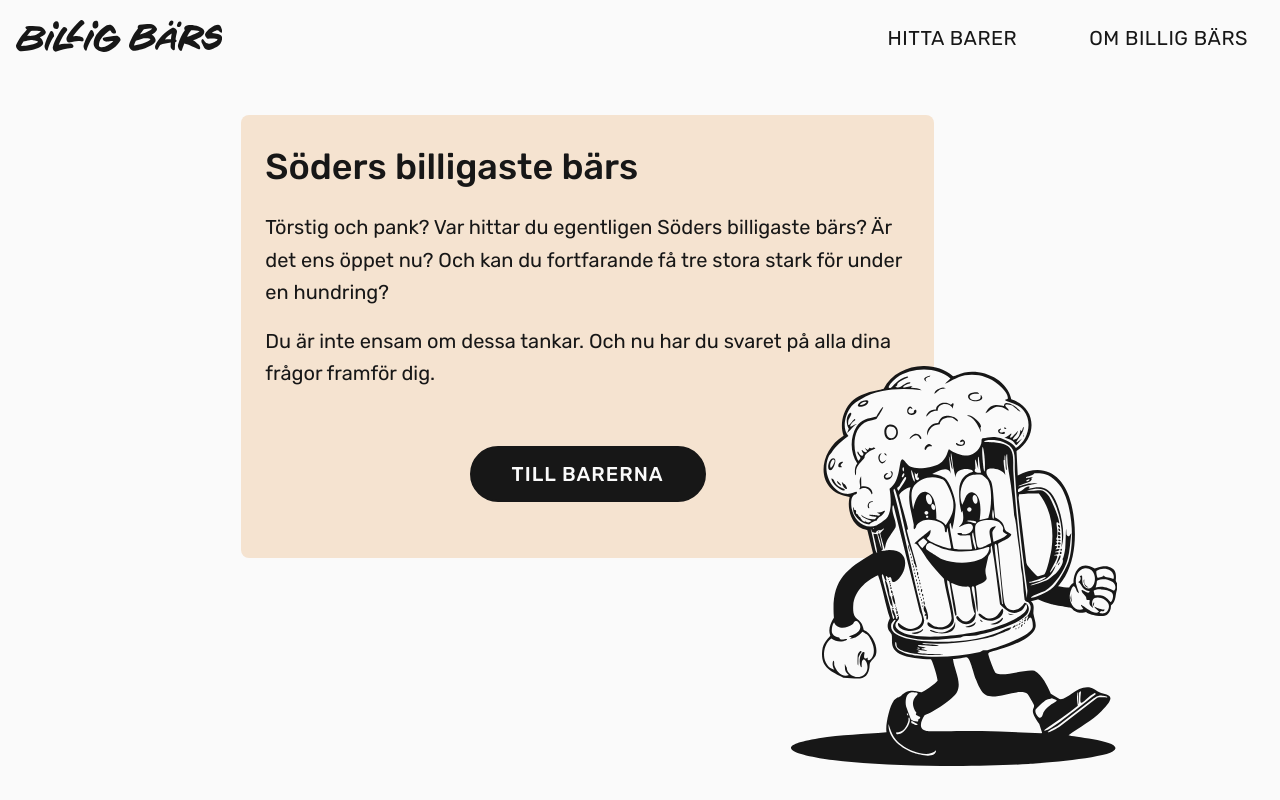
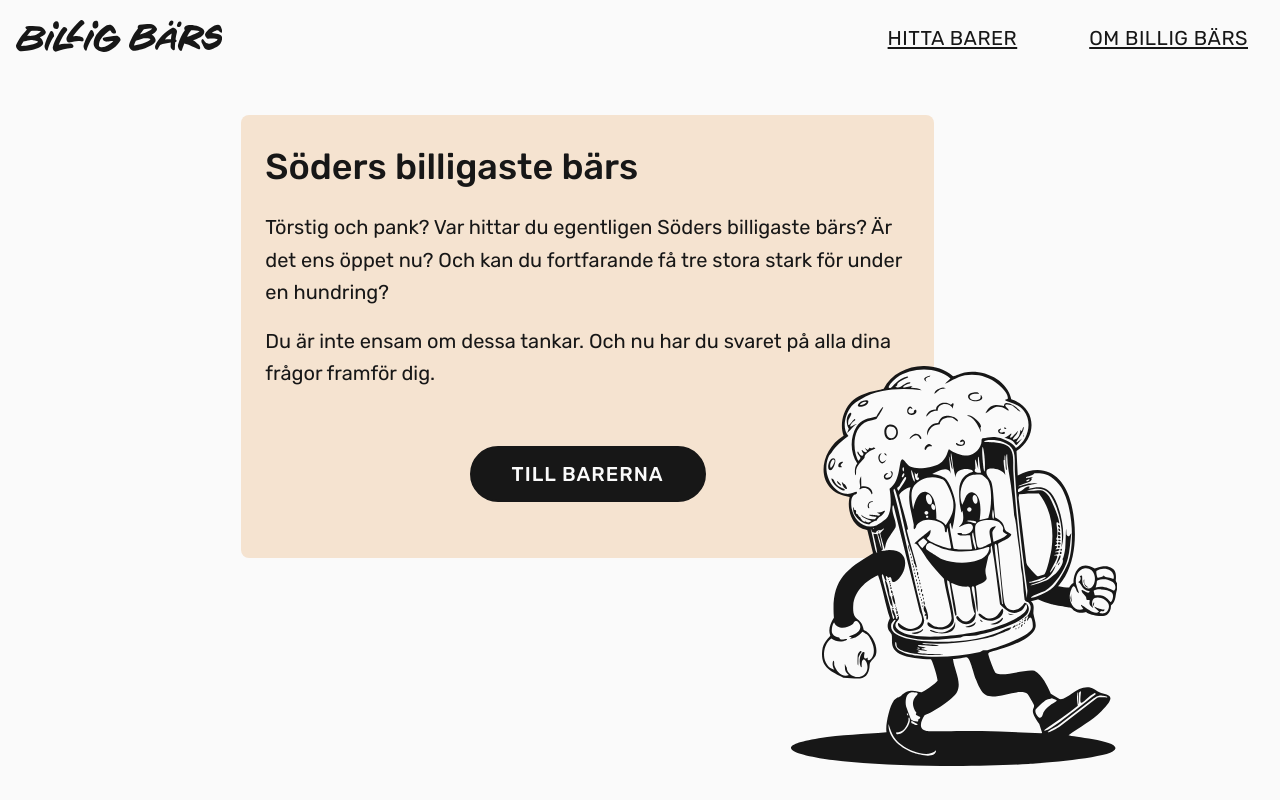
Before and after one commit to nickenickenicke/billig-bars, a Next.js app: page / in a window 1280 px wide. Shown: the top 800 px of the page. Built offline with nearby package versions, Linux system fonts and the light colour scheme; no server answers; a web font is replaced by a local one.

Commit message:
Added underline to links

```diff
--- a/src/components/NavLink.tsx
+++ b/src/components/NavLink.tsx
@@ -11,7 +11,7 @@ export const NavLink = ({ href, className, handleClick, children }: NavLinkProps
   return (
     <Link
       href={href}
-      className={`flex w-full items-center px-4 py-3 text-xl uppercase tracking-wide ${className ? className : ''} md:h-full md:w-[unset] md:gap-8 md:px-8 md:hover:bg-bg-blue`}
+      className={`flex w-full items-center px-4 py-3 text-xl uppercase tracking-wide ${className ? className : ''} md:h-full md:w-[unset] md:gap-8 md:px-8 md:underline md:underline-offset-2 md:hover:bg-bg-blue`}
       onClick={handleClick}
     >
       {children}
```
